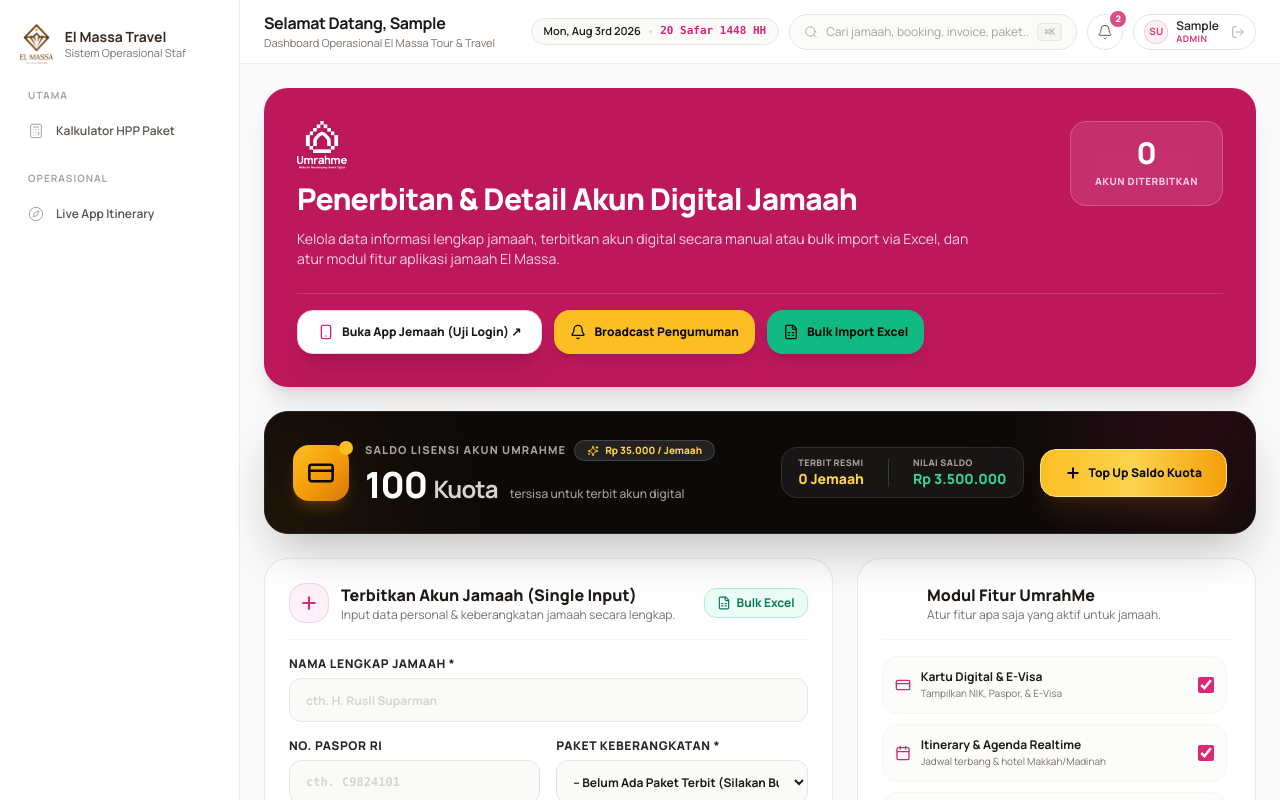
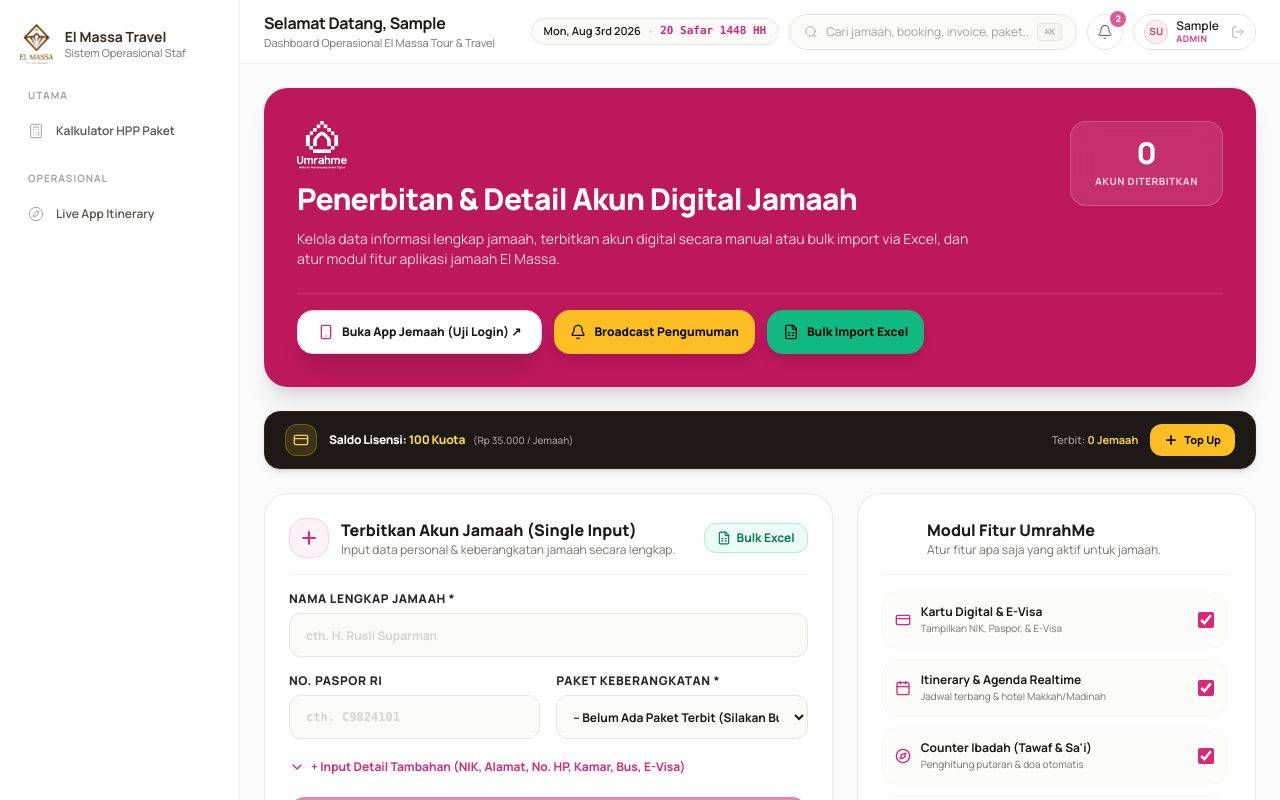
Before and after one commit to darcia2024/elmassa-administration, a Next.js app: page /umrahme in a window 1280 px wide. Shown: the top 800 px of the page. Built offline with nearby package versions, Linux system fonts and the light colour scheme; sample sign-in values are in the browser's storage.

Commit message:
style: simplify License Quota Widget into a sleek, ultra-compact single-row pill bar

```diff
--- a/app/umrahme/page.tsx
+++ b/app/umrahme/page.tsx
@@ -516,81 +516,52 @@ export default function PenerbitanUmrahmePage() {
           </div>
         </section>
 
-        {/* 🪙 ELEGANT LUXURY SALDO LISENSI UMRAHME WIDGET */}
-        <section className="relative overflow-hidden rounded-3xl border border-stone-800 bg-stone-950 p-6 sm:p-7 text-white shadow-2xl">
-          {/* Ambient Subtle Background Pattern Glow */}
-          <div className="absolute -top-24 -right-24 h-64 w-64 rounded-full bg-gradient-to-br from-pink-600/30 via-rose-600/10 to-transparent blur-3xl pointer-events-none" />
-          <div className="absolute -bottom-24 -left-24 h-64 w-64 rounded-full bg-gradient-to-tr from-amber-500/20 via-amber-700/10 to-transparent blur-3xl pointer-events-none" />
-
-          <div className="relative z-10 flex flex-col lg:flex-row lg:items-center justify-between gap-6">
-            {/* Left Block: Icon & Credit Info */}
-            <div className="flex items-start sm:items-center gap-4">
-              <div className="relative grid h-14 w-14 place-items-center rounded-2xl bg-gradient-to-br from-amber-400 via-amber-500 to-amber-600 text-stone-950 shadow-lg shadow-amber-500/20 shrink-0">
-                <CreditCard className="h-7 w-7 stroke-[2.2]" />
-                <span className="absolute -top-1 -right-1 flex h-3.5 w-3.5">
-                  <span className="animate-ping absolute inline-flex h-full w-full rounded-full bg-amber-400 opacity-75"></span>
-                  <span className="relative inline-flex rounded-full h-3.5 w-3.5 bg-amber-400"></span>
-                </span>
-              </div>
-
-              <div className="space-y-1">
-                <div className="flex flex-wrap items-center gap-2">
-                  <span className="text-[11px] uppercase font-black tracking-widest text-stone-400">
-                    SALDO LISENSI AKUN UMRAHME
-                  </span>
-                  <span className="inline-flex items-center gap-1.5 px-3 py-0.5 rounded-full text-[10px] font-black bg-white/10 text-amber-300 border border-white/15 backdrop-blur-md">
-                    <Sparkles className="h-3 w-3 text-amber-400" />
-                    <span>Rp 35.000 / Jemaah</span>
-                  </span>
-                </div>
-
-                <div className="flex items-baseline gap-3">
+        {/* 🪙 SLEEK & COMPACT BAR: SALDO LISENSI UMRAHME */}
+        <section className="rounded-2xl border border-stone-800 bg-stone-900 px-4 sm:px-5 py-3 text-white shadow-md">
+          <div className="flex items-center justify-between gap-3 flex-wrap sm:flex-nowrap">
+            {/* Left: Icon & Compact Credits */}
+            <div className="flex items-center gap-3">
+              <div className="h-8 w-8 rounded-xl bg-amber-400/15 border border-amber-400/30 text-amber-300 flex items-center justify-center shrink-0">
+                <CreditCard className="h-4 w-4" />
+              </div>
+              <div className="flex items-center gap-2 flex-wrap">
+                <span className="text-xs font-black text-white tracking-tight">
+                  Saldo Lisensi:{" "}
                   <span
-                    className={`font-display text-3xl sm:text-4xl font-black tracking-tight ${
-                      licenseCredits <= 5 ? "text-rose-400 animate-pulse" : "text-white"
+                    className={`text-amber-300 font-extrabold ${
+                      licenseCredits <= 5 ? "text-rose-400 animate-pulse" : ""
                     }`}
                   >
-                    {licenseCredits} <span className="text-xl sm:text-2xl text-stone-300 font-bold">Kuota</span>
+                    {licenseCredits} Kuota
                   </span>
-                  <span className="text-xs text-stone-400 font-medium">
-                    tersisa untuk terbit akun digital
-                  </span>
-                </div>
-              </div>
-            </div>
-
-            {/* Right Block: Stats Pills & Gold Action CTA */}
-            <div className="flex flex-wrap items-center justify-between lg:justify-end gap-4 border-t lg:border-t-0 border-stone-800/80 pt-4 lg:pt-0">
-              <div className="flex items-center gap-6 px-4 py-2 rounded-2xl bg-white/5 border border-white/10 backdrop-blur-md">
-                <div>
-                  <p className="text-[9px] uppercase font-extrabold text-stone-400 tracking-wider">Terbit Resmi</p>
-                  <p className="text-sm font-black text-amber-300">{accounts.length} Jemaah</p>
-                </div>
-                <div className="h-7 w-px bg-white/15" />
-                <div>
-                  <p className="text-[9px] uppercase font-extrabold text-stone-400 tracking-wider">Nilai Saldo</p>
-                  <p className="text-sm font-black text-emerald-400">Rp {(licenseCredits * 35000).toLocaleString("id-ID")}</p>
-                </div>
-              </div>
-
+                </span>
+                <span className="text-[10px] text-stone-400 font-medium">
+                  (Rp 35.000 / Jemaah)
+                </span>
+              </div>
+            </div>
+
+            {/* Right: Compact Stats & Top Up Button */}
+            <div className="flex items-center gap-3 ml-auto">
+              <span className="text-[11px] text-stone-400 font-medium hidden md:inline">
+                Terbit: <strong className="text-amber-300 font-bold">{accounts.length} Jemaah</strong>
+              </span>
               <button
                 type="button"
                 onClick={() => setIsTopUpModalOpen(true)}
-                className="h-12 px-6 rounded-2xl bg-gradient-to-r from-amber-400 via-amber-300 to-amber-500 hover:from-amber-300 hover:to-amber-400 text-stone-950 font-black text-xs flex items-center justify-center gap-2 shadow-xl shadow-amber-500/10 hover:shadow-amber-500/25 transition-all duration-200 active:scale-95 cursor-pointer shrink-0 border border-amber-200"
+                className="h-8 px-3.5 rounded-xl bg-amber-400 hover:bg-amber-300 text-stone-950 font-black text-[11px] flex items-center justify-center gap-1.5 shadow-xs transition active:scale-95 cursor-pointer shrink-0"
               >
-                <Plus className="h-4 w-4 stroke-[3]" />
-                <span>Top Up Saldo Kuota</span>
+                <Plus className="h-3.5 w-3.5 stroke-[3]" />
+                <span>Top Up</span>
               </button>
             </div>
           </div>
 
           {licenseCredits <= 0 && (
-            <div className="mt-4 pt-3.5 border-t border-rose-500/30 flex items-center gap-2 text-rose-200 text-xs font-semibold">
-              <AlertTriangle className="h-4 w-4 text-amber-300 shrink-0" />
-              <span>
-                ⚠️ Saldo Kuota Lisensi Habis (0 Tersisa). Penerbitan akun jemaah baru terkunci secara otomatis hingga Anda melakukan Top Up.
-              </span>
-            </div>
+            <p className="text-[11px] text-rose-300 font-semibold mt-2 pt-2 border-t border-rose-500/20 flex items-center gap-1.5">
+              <AlertTriangle className="h-3.5 w-3.5 text-amber-300 shrink-0" />
+              <span>Saldo lisensi habis (0 tersisa). Penerbitan akun baru terkunci hingga dilakukan Top Up.</span>
+            </p>
           )}
         </section>
 
```
